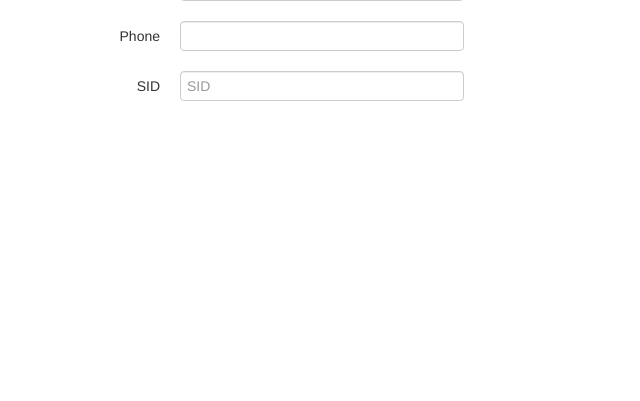
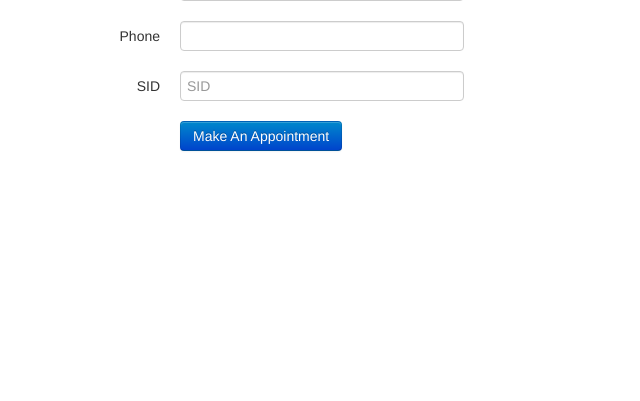
Before and after one commit to axacheng/snail, a Python web app: template templates/index.html in a window 1280 px wide. Shown: the part 399-800 px from the top of the page, without its empty margins (0-640 px from the left). Run offline with Jinja, Linux system fonts and the light colour scheme; the template is opened without the code that fills it, so the values that code supplies are empty.

Commit message:
making UI

```diff
--- a/templates/index.html
+++ b/templates/index.html
@@ -38,6 +38,17 @@
       		<input name="form_data" class="input-xlarge" type="number" id="sid" placeholder="SID">
     		</div>
   		</div>
+
+
+  		<div class="control-group">
+    		<div class="controls">
+      		<button type="submit" class="btn btn-primary">Make An Appointment</button>
+    		</div>
+  		</div>
+
+
+
+
   	</form>
 
 	</body>
```
